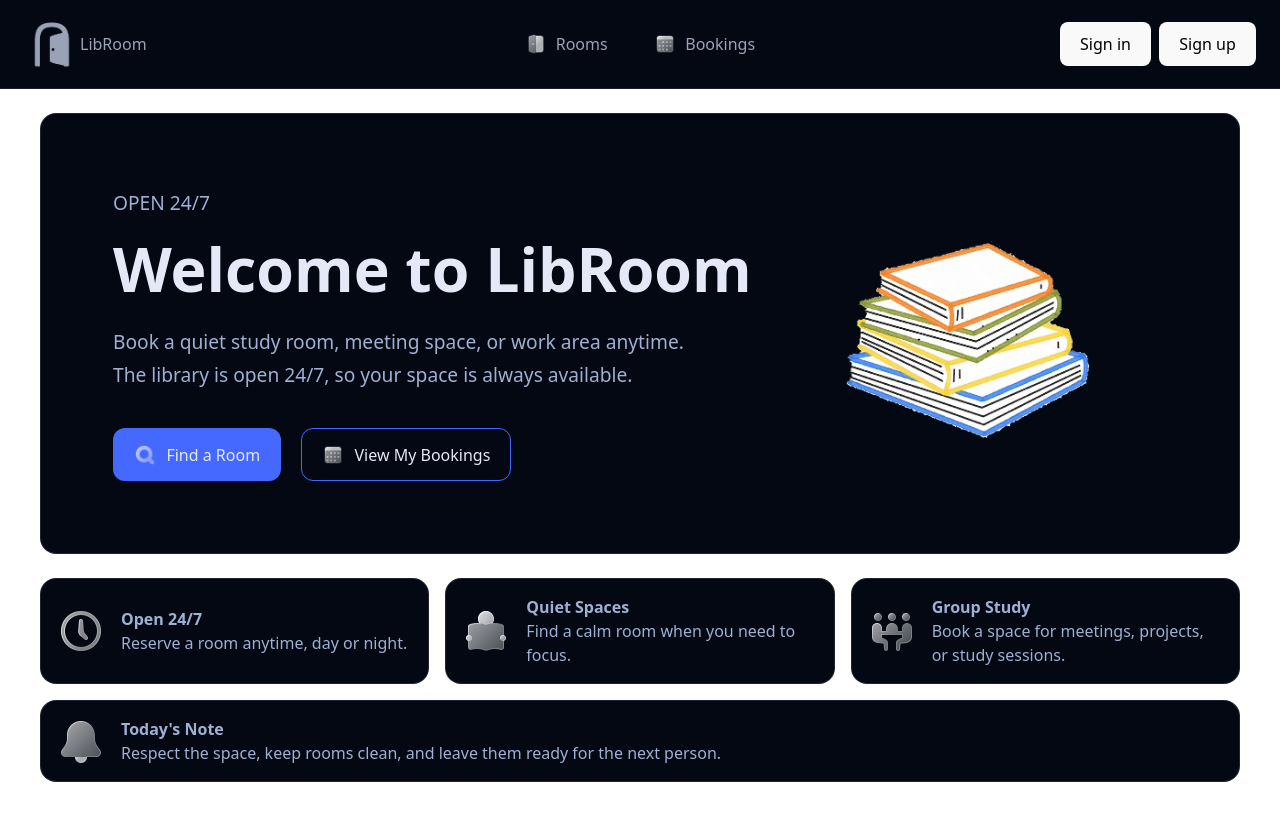
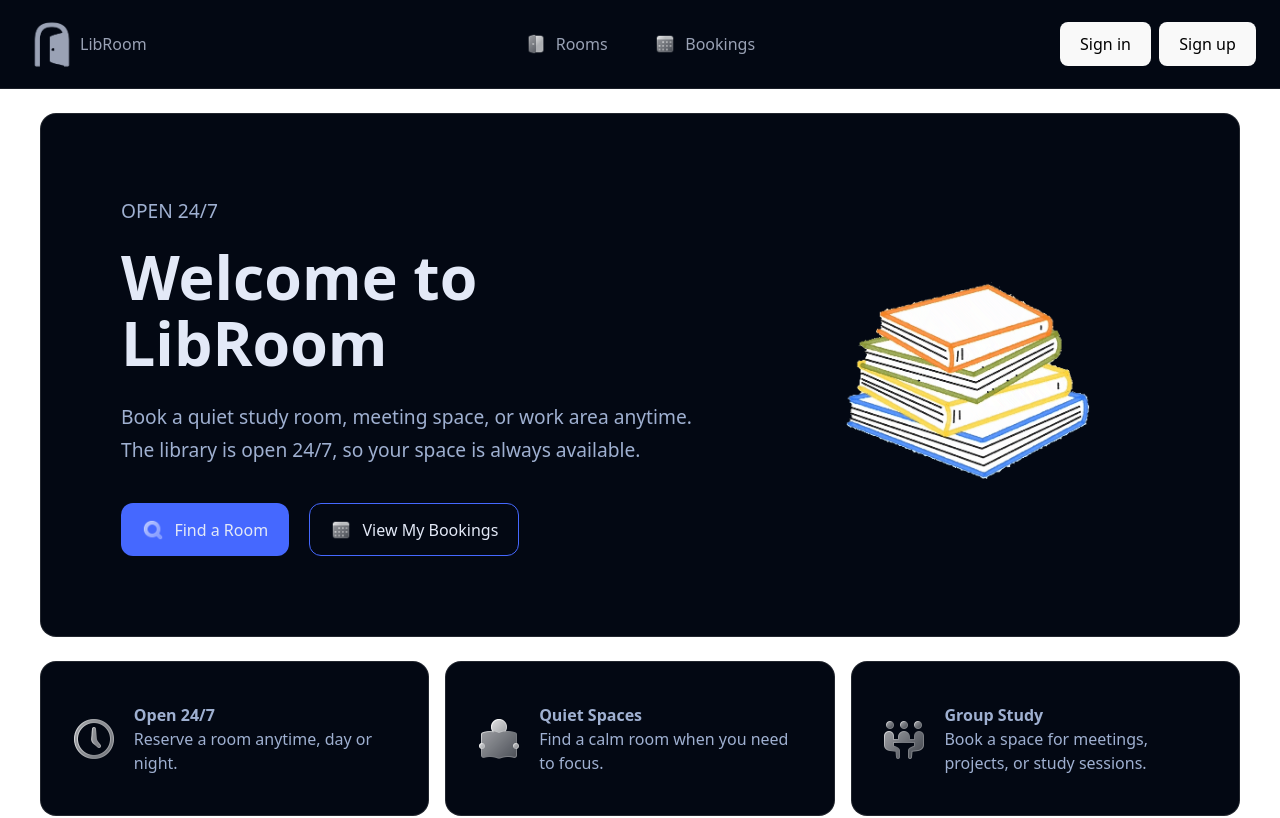
Before and after one commit to AWF-Group13/frontend, a React (Vite) app: page / in a window 1280 px wide. Shown: the top 818 px of the page. Built offline with nearby package versions, Linux system fonts and the light colour scheme; no server answers.

Commit message:
improve homepage spacing

```diff
--- a/src/pages/HomePage.css
+++ b/src/pages/HomePage.css
@@ -10,8 +10,8 @@
   box-sizing: border-box;
   max-width: 1200px;
   margin: 0 auto;
-  min-height: 24rem;
-  padding: 4.5rem 28rem 4.5rem 4.5rem;
+  min-height: 26.7rem;
+  padding: 5rem 30.7rem 5rem 5rem;
   background-image: url("/gif.gif");
   background-repeat: no-repeat;
   background-position: right 3rem center;
@@ -74,10 +74,12 @@
   align-items: center;
   flex: 1 1 calc((100% - 2rem) / 3);
   gap: 1rem;
-  padding: 1rem;
+  min-height: 9.7rem;
+  padding: 1.8rem;
 }
 
 .note {
   max-width: 1200px;
   margin: 1rem auto 0;
+  min-height: 8.7rem;
 }
```
